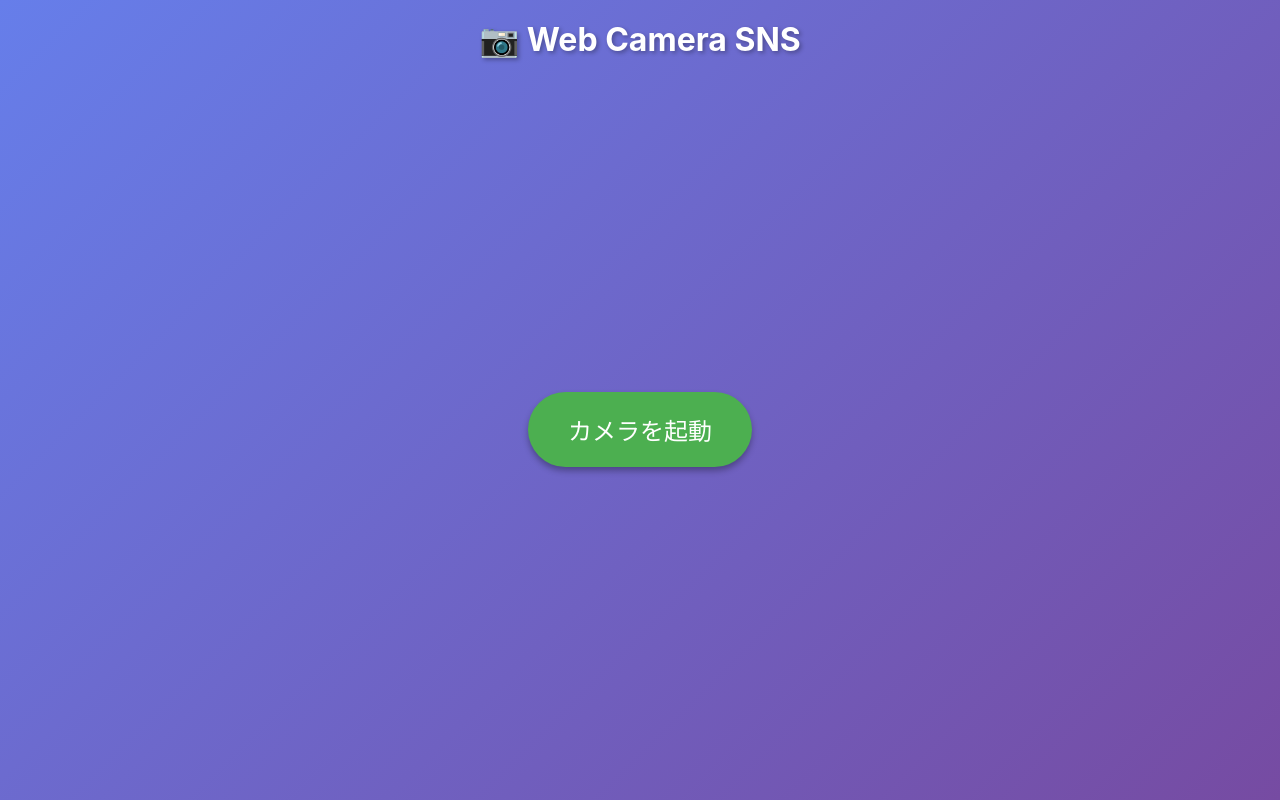
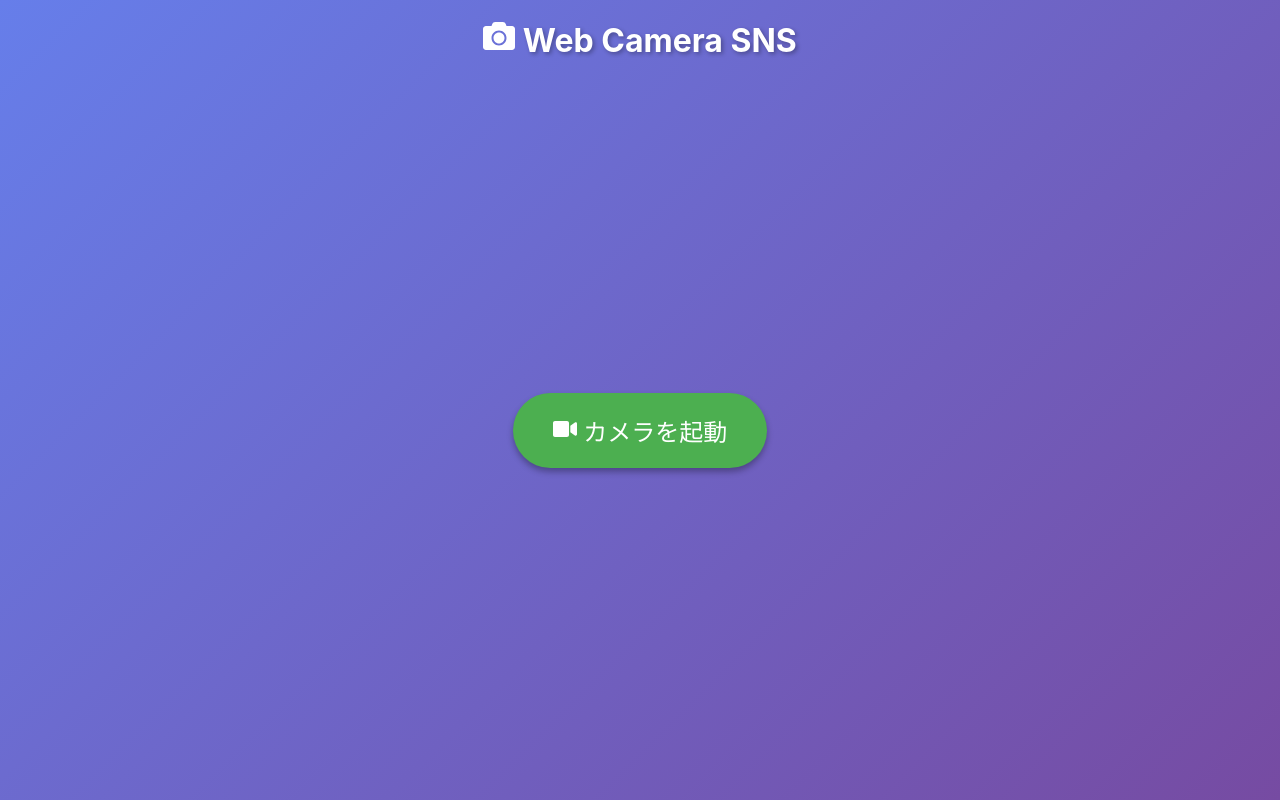
Before and after one commit to kuwaharu-git/web-camera-sns, a React (Vite) app: page / in a window 1280 px wide. Built offline with nearby package versions, Linux system fonts and the light colour scheme.

Commit message:
react-iconsを追加し、UIコンポーネントにアイコンを統合

```diff
--- a/package.json
+++ b/package.json
@@ -11,7 +11,8 @@
   },
   "dependencies": {
     "react": "^19.2.0",
-    "react-dom": "^19.2.0"
+    "react-dom": "^19.2.0",
+    "react-icons": "^5.5.0"
   },
   "devDependencies": {
     "@eslint/js": "^9.39.1",
--- a/src/App.tsx
+++ b/src/App.tsx
@@ -1,5 +1,6 @@
 import { useState, useRef, useEffect } from 'react'
 import './App.css'
+import { FaCamera, FaVideo, FaRedo, FaDownload, FaTwitter, FaShareAlt } from 'react-icons/fa'
 
 const HASHTAG = '#LiveFx'; // アプリ側で指定するハッシュタグ
 
@@ -157,7 +158,7 @@ function App() {
 
   return (
     <div className="app">
-      <h1>📷 Web Camera SNS</h1>
+      <h1><FaCamera /> Web Camera SNS</h1>
 
       {error && (
         <div className="error-message">
@@ -168,7 +169,7 @@ function App() {
       {!isCameraActive && !capturedImage && (
         <div className="start-screen">
           <button onClick={startCamera} className="start-button">
-            カメラを起動
+            <FaVideo /> カメラを起動
           </button>
         </div>
       )}
@@ -186,7 +187,7 @@ function App() {
           <canvas ref={canvasRef} style={{ display: 'none' }} />
           <div className="controls">
             <button onClick={capturePhoto} className="shutter-button">
-              📸 シャッター
+              <FaCamera /> 撮影
             </button>
           </div>
         </div>
@@ -197,16 +198,16 @@ function App() {
           <img src={capturedImage} alt="Captured" className="captured-image" />
           <div className="preview-controls">
             <button onClick={retakePhoto} className="retake-button">
-              🔄 撮り直す
+              <FaRedo /> 撮り直す
             </button>
             <button onClick={downloadPhoto} className="download-button">
-              💾 ダウンロード
+              <FaDownload /> 保存
             </button>
             <button onClick={downloadAndPostToX} className="post-button">
-              💾🐦 保存してXに投稿
+              <FaTwitter /> 保存してXに投稿
             </button>
             <button onClick={shareToX} className="post-button">
-              📤 SNSで共有
+              <FaShareAlt /> 共有
             </button>
           </div>
           <p className="hashtag-info">ハッシュタグ: {HASHTAG}</p>
```
Also changed, not shown: 1 other file (tests, documents, lock files or other folders).
